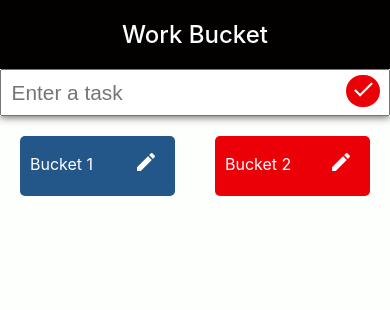
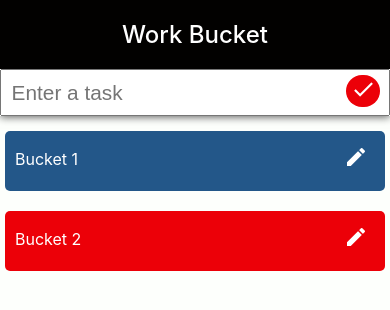
Before and after one commit to ishantchauhan710/WorkBucket, a React (Create React App) app: page / in a window 390 px wide. Shown: the top 310 px of the page. Built offline with nearby package versions, Linux system fonts and the light colour scheme; the HTML template or start-up script is replaced by a standard one.

Commit message:
App made responsive

```diff
--- a/src/App.css
+++ b/src/App.css
@@ -170,3 +170,18 @@ body {
 .btn-work-action:hover {
   border: 1px solid #222222;
 }
+
+@media(max-width: 700px) {
+  .work-bucket-container {
+    display: flex;
+    flex-direction: column;
+    align-items: flex-start;
+    margin: 5px;
+  }
+
+  .work-list-container1, .work-list-container2 {
+    margin: 10px 0px;
+  }
+
+
+}
```
